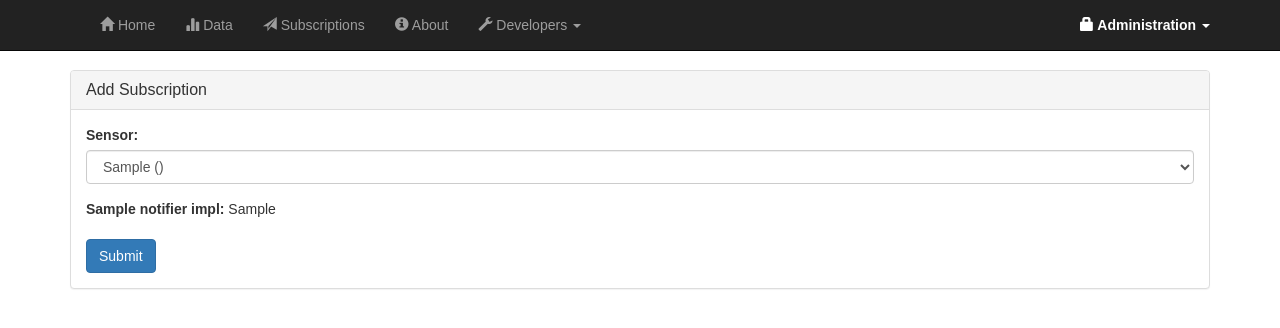
After one commit to JanVan01/gwot-physical, a Flask app: template templates/config_subscriptions_change.html in a window 1280 px wide. The commit adds this page. Shown: the top 328 px of the page. Run offline with Flask 2, Linux system fonts and the light colour scheme; the template is opened without the code that fills it: most values are stand-ins (such as "Sample title", 1, 10 or a date in 2020); some libraries are stand-ins or nearby versions.

Commit message:
Subscriptions Add/Edit Admin CP UI

```diff
--- a/notifiers/opensensemap.py
+++ b/notifiers/opensensemap.py
@@ -29,7 +29,7 @@ class OpenSenseMapNotifier(BaseNotifier):
 
 	def get_setting_name(self, key):
 		if key == "sensor_id":
-			return "Sensor ID"
+			return "Sensebox Sensor ID"
 		elif key == "sensebox_id":
 			return "Sensebox ID"
 		else:
--- a/server.py
+++ b/server.py
@@ -76,8 +76,8 @@ def frontend_config_notifications_change(mode, id):
 def frontend_config_subscriptions(id):
 	return FrontendController().config_subscriptions(id)
 
-@app.route('/config/subscriptions/add', defaults={'sid': None, 'mode': 'add'})
-@app.route('/config/subscriptions/edit/<int:sid>', defaults={'mode': 'edit'})
+@app.route('/config/notifications/<int:nid>/subscriptions/add', defaults={'sid': None, 'mode': 'add'})
+@app.route('/config/notifications/<int:nid>/subscriptions/edit/<int:sid>', defaults={'mode': 'edit'})
 @auth.login_required
 def frontend_config_subscriptions_change(mode, nid, sid):
 	return FrontendController().config_subscriptions_change(mode, nid, sid)
--- a/static/admin.js
+++ b/static/admin.js
@@ -210,6 +210,32 @@ function change_notification(id){
 	);
 }
 
+function change_subscription(nid, sid) {
+	var data = {
+		notifier: nid,
+		sensor: $('#sensor').val(),
+		settings: {}
+	};
+	$('.custom-settings').each(function() {
+		var elem = $( this );
+		data.settings[elem.attr('id')] = elem.val();
+	});
+	var method = 'POST'; // Create
+	if (sid) {
+		data.id = sid;
+		method = 'PUT'; // Update
+	}
+	request(
+		method, '/api/1.0/config/subscription',
+		function() {
+			'Subscription has been saved successfully.',
+			window.location = '/config/notifications/'+nid+'/subscriptions/'+sid
+		},
+		data
+	);
+}
+
+
 var markerGroup = [];
 var mymap = null;
 function create_location_map(data) {
--- a/templates/config_subscriptions.html
+++ b/templates/config_subscriptions.html
@@ -6,7 +6,7 @@
 <div class="panel panel-default admin-dashboard">
 	<div class="panel-heading clearfix">
 		<h1 class="panel-title pull-left">Notification Services &raquo; Subscriptions</h1>
-		<a href="/config/subscriptions/add" class="btn btn-xs btn-success pull-right"><span class="glyphicon glyphicon-plus"></span> Add</a>
+		<a href="/config/notifications/{{ data.notifier.get_id() }}/subscriptions/add" class="btn btn-xs btn-success pull-right"><span class="glyphicon glyphicon-plus"></span> Add</a>
 	</div>
 	<div class="table-responsive">
 		<table class="table table-hover">
@@ -27,7 +27,7 @@
 					<td>{{ client.get_setting(key) }}</td>
 					{% endfor %}
 					<td class="text-right">
-						<a href="/config/subscriptions/edit/{{client.get_id()}}" class="btn btn-xs btn-warning"><span class="glyphicon glyphicon-pencil"></span> Edit</a>
+						<a href="/config/notifications/{{ data.notifier.get_id() }}/subscriptions/edit/{{client.get_id()}}" class="btn btn-xs btn-warning"><span class="glyphicon glyphicon-pencil"></span> Edit</a>
 						<a href="javascript:remove_subscription({{client.get_id()}})" class="btn btn-xs btn-danger"><span class="glyphicon glyphicon-trash"></span> Remove</a>
 					</td>
 				</tr>
--- /dev/null
+++ b/templates/config_subscriptions_change.html
@@ -0,0 +1,38 @@
+{% extends "base/admin.html" %}
+
+{% block navigation %}config_notifications{% endblock navigation %}
+
+{% block admin_content %}
+<div class="panel panel-default">
+	<div class="panel-heading">
+		{% if data.edit %}
+		<h1 class="panel-title">Edit Subscription</h1>
+		{% else %}
+		<h1 class="panel-title">Add Subscription</h1>
+		{% endif %}
+	</div>
+	<div class="panel-body">
+		<form id="ajax_form" onsubmit="change_subscription({{data.notifier.get_id()}}{% if data.edit %}, {{data.subscriber.get_id()}}{% endif %}); return false;">
+			<div class="form-group">
+				<label for="module">Sensor:</label>
+				<select class="form-control" id="sensor" name="sensor">
+					{% for sensor in data.sensors %}
+					<option value="{{ sensor.get_id() }}"{% if data.edit and Fsensor.get_id() == data.subscriber.get_sensor() %} selected="selected"{% endif %}>{{ sensor.get_type() }} ({{ sensor.get_description() }})</option>
+					{% endfor %}
+				</select>
+			</div>
+			{% for key in data.notifier_impl.get_subscriber_settings() %}
+			<div class="form-group">
+				<label for="{{ key }}">{{ data.notifier_impl.get_setting_name(key) }}:</label>
+				{% if data.edit %}
+				{{ data.notifier_impl.get_setting_html(key, data.subscriber.get_setting(key)) | safe }}
+				{% else %}
+				{{ data.notifier_impl.get_setting_html(key) | safe }}
+				{% endif %}
+			</div>
+			{% endfor %}
+			<button type="submit" class="btn btn-primary">Submit</button>
+		</form>
+	</div>
+</div>
+{% endblock admin_content %}
```
Also changed, not shown: controller/frontend.py (+18 -2 lines).
